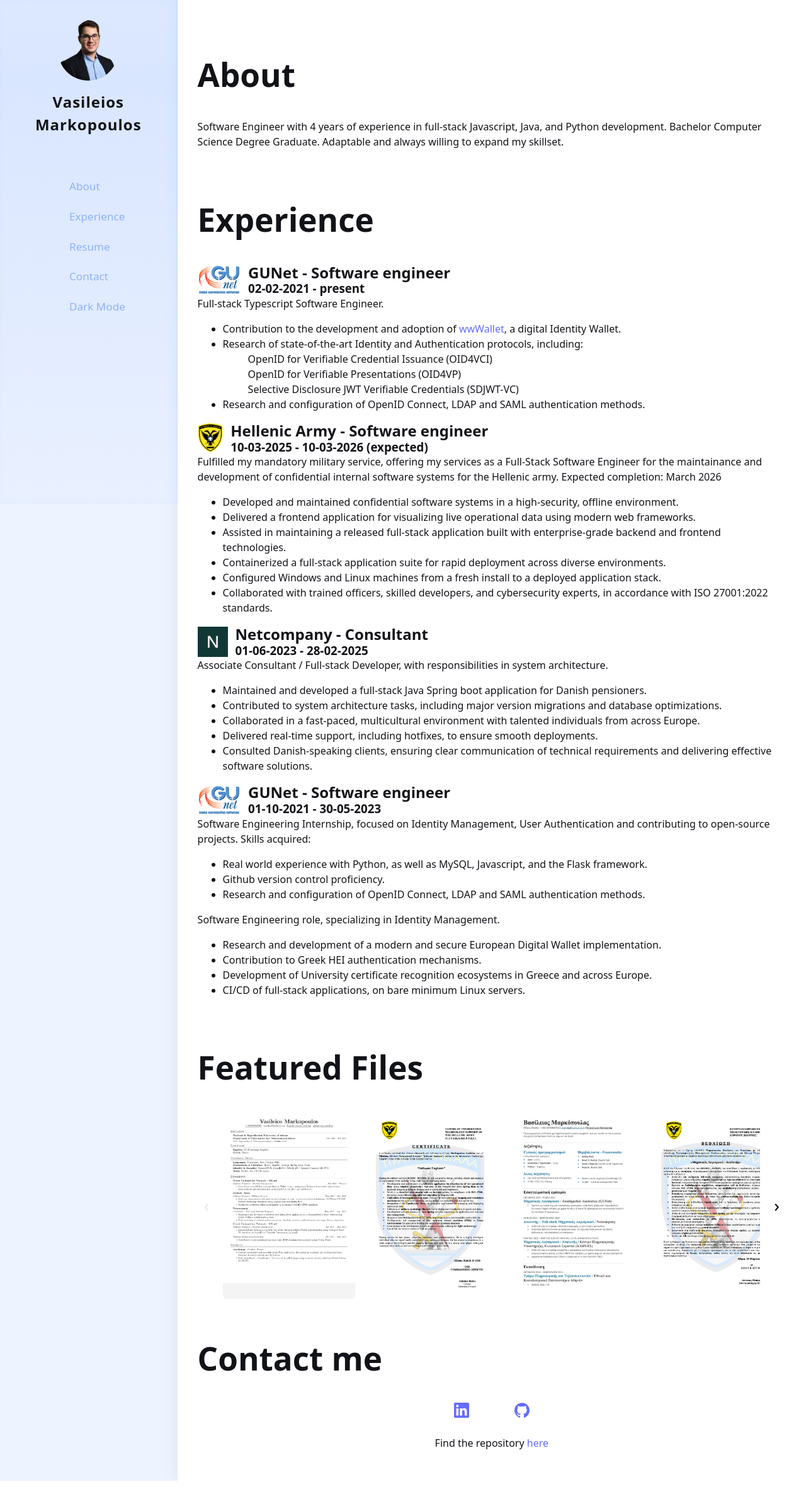
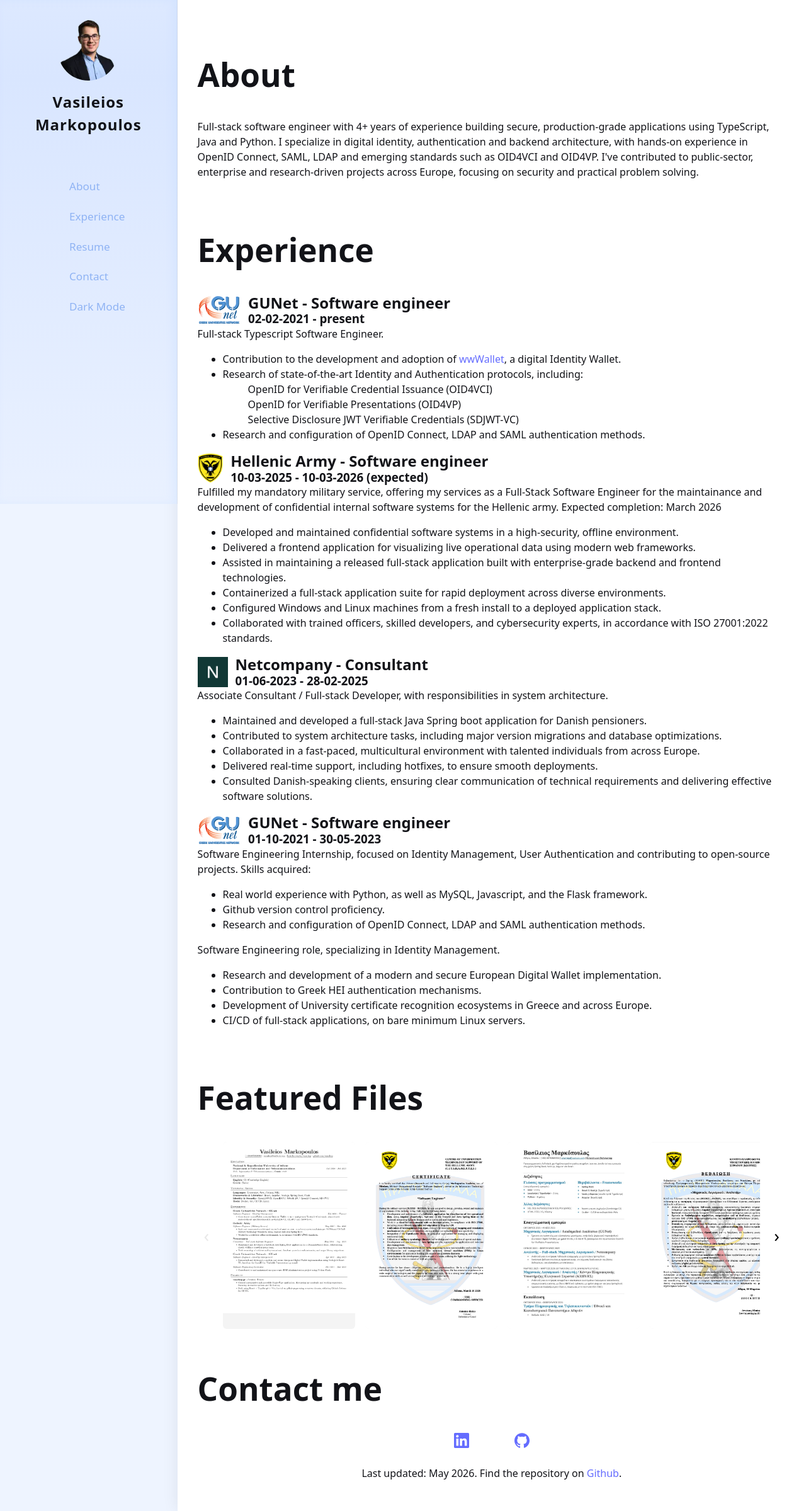
Before and after one commit to vmarkop/vmarkop.github.io, a React (Vite) app: page / in a window 1280 px wide. Shown: the whole page at 63% size. Before the commit the page ends 2351 px from the top, so only its background shows below. Built offline with nearby package versions, Linux system fonts and the light colour scheme; some icons are missing.

Commit message:
Change about section. Add last update date.

```diff
--- a/src/components/About/About.tsx
+++ b/src/components/About/About.tsx
@@ -5,9 +5,16 @@ const About: React.FC = () => {
     <section id="about">
       <h1>About</h1>
       <p>
-        Software Engineer with 4 years of experience in full-stack Javascript, Java, and Python
-        development. Bachelor Computer Science Degree Graduate. Adaptable and always willing to
-        expand my skillset.
+        Full-stack software engineer with 4+ years of experience
+        building secure, production-grade applications
+        using TypeScript, Java and Python.
+        I specialize in digital identity, authentication
+        and backend architecture, with hands-on experience
+        in OpenID Connect, SAML, LDAP
+        and emerging standards such as OID4VCI and OID4VP.
+        I've contributed to public-sector, enterprise
+        and research-driven projects across Europe,
+        focusing on security and practical problem solving.
       </p>
     </section>
   );
--- a/src/components/Footer/Footer.tsx
+++ b/src/components/Footer/Footer.tsx
@@ -1,16 +1,16 @@
 import React from 'react';
 import './Footer.css';
-import { Icon } from '@iconify/react';
 
 const Footer: React.FC = () => {
   const repoUrl = 'https://github.com/vmarkop/vmarkop.github.io';
 
   return (
     <section id="footer">
-      Find the repository{' '}
+      Last updated: May 2026.
+      Find the repository on{' '}
       <a href={repoUrl} target="_blank" rel="noopener noreferrer">
-        here
-      </a>
+        Github
+      </a>.
     </section>
   );
 };
--- a/src/components/Sidebar/Sidebar.tsx
+++ b/src/components/Sidebar/Sidebar.tsx
@@ -1,8 +1,6 @@
 import React, { useEffect, useState } from 'react';
 import './Sidebar.css';
 import { Icon } from '@iconify/react';
-import { Briefcase, FileText, Mail, Moon, Sun, User } from 'lucide-react';
-import DarkModeToggle from '../DarkModeToggle/DarkModeToggle';
 
 const Sidebar: React.FC = () => {
   const [darkMode, setDarkMode] = useState<boolean>(() => {
```
Also changed, not shown: 2 other files (tests, documents, lock files or other folders).
